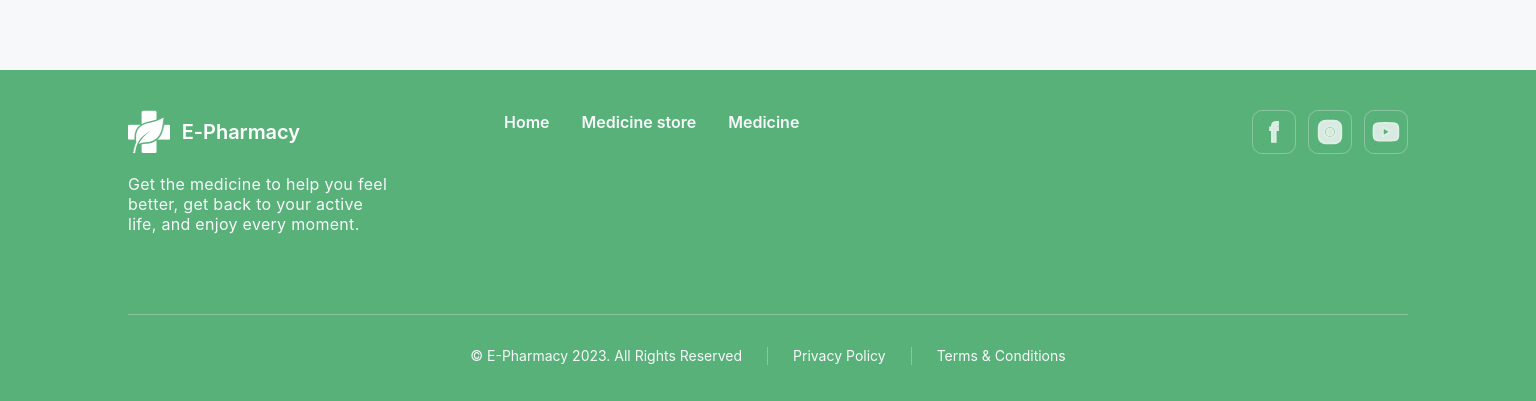
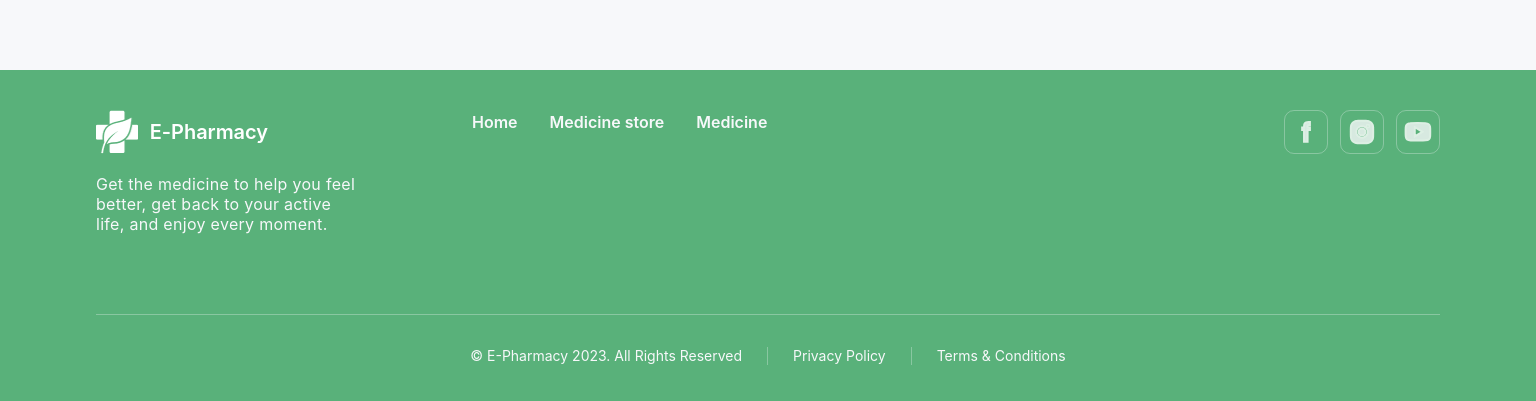
Before and after one commit to svmoskalyov/e-pharmacy, a React (Vite) app: page /home in a window 1536 px wide. Shown: the part 2286-2687 px from the top of the page. Built offline with nearby package versions, Linux system fonts and the light colour scheme; no server answers; the database is empty.

Commit message:
Update Footer.module.scss

```diff
--- a/src/components/Footer/Footer.module.scss
+++ b/src/components/Footer/Footer.module.scss
@@ -9,7 +9,7 @@
   }
 
   @media screen and (min-width: 1440px) {
-    padding: 40px 128px;
+    padding: 40px 96px;
   }
 }
 
```
